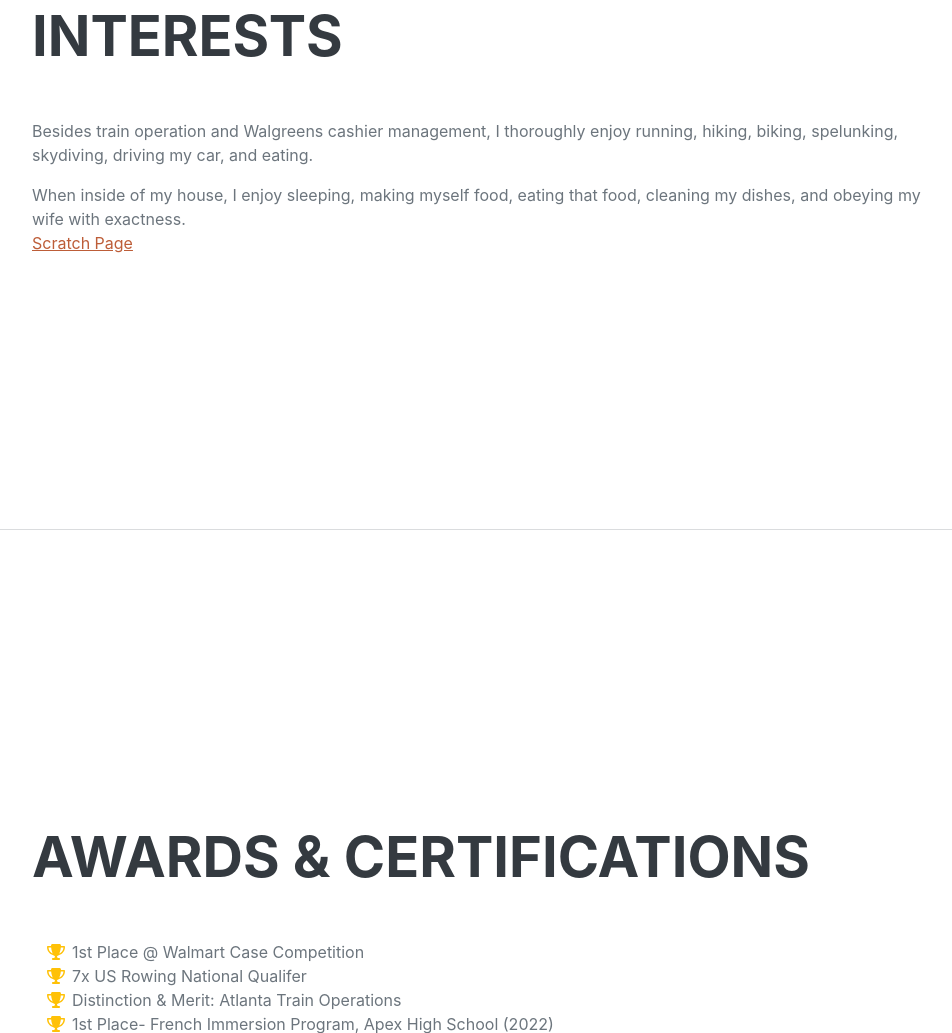
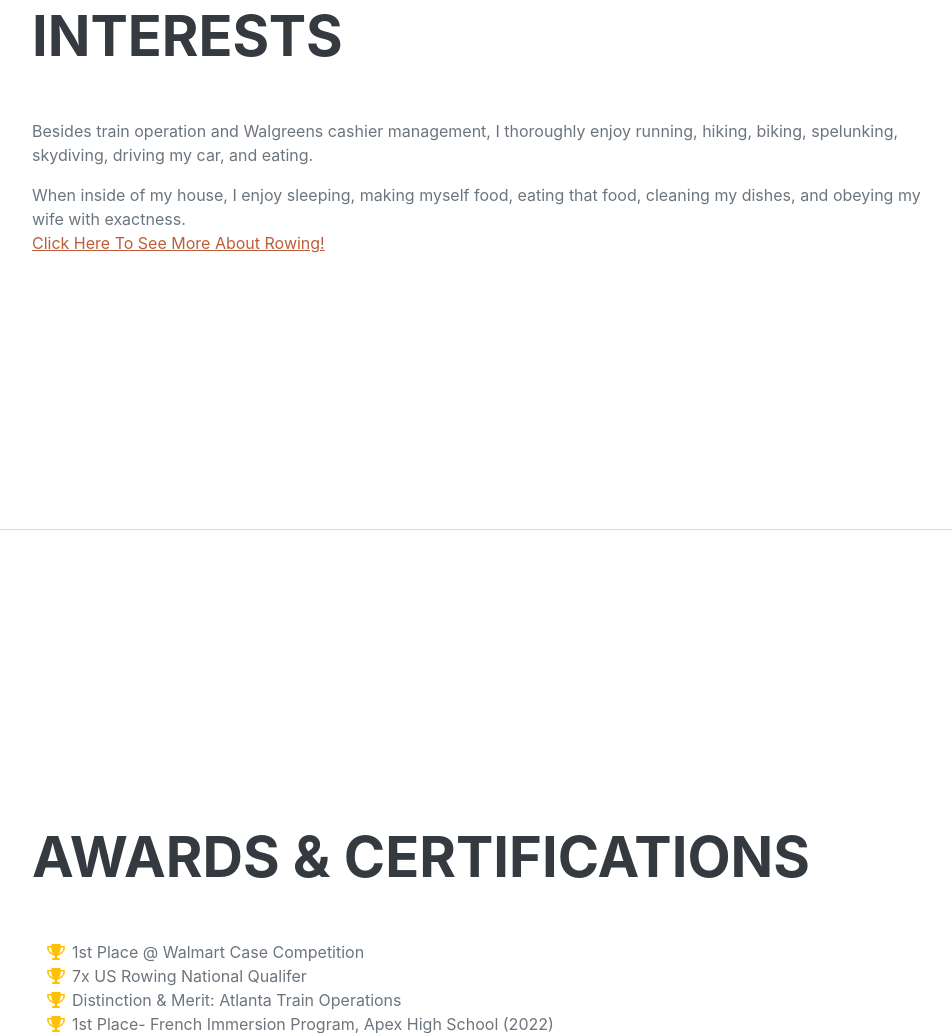
Before and after one commit to watso13/WEBDEVV, a plain HTML site: page index.html in a window 1280 px wide. Shown: the part 3475-4508 px from the top of the page, without its empty margins (288-1240 px from the left). Drawn offline with nearby package versions, Linux system fonts and the light colour scheme; a web font is replaced by a local one.

Commit message:
Update index.html

```diff
--- a/index.html
+++ b/index.html
@@ -146,7 +146,7 @@
                     <p class="mb-0">When inside of my house, I enjoy sleeping, making myself food, eating that food, cleaning my dishes, and obeying my wife with exactness.</p>
                     <div>
                         <nav class="common"></nav>
-                        <a href="scratch.html" target="blank">Scratch Page</a><div>
+                        <a href="scratch.html" target="blank">Click Here To See More About Rowing!</a><div>
                 </div>
             </section>
             <hr class="m-0" />
```
